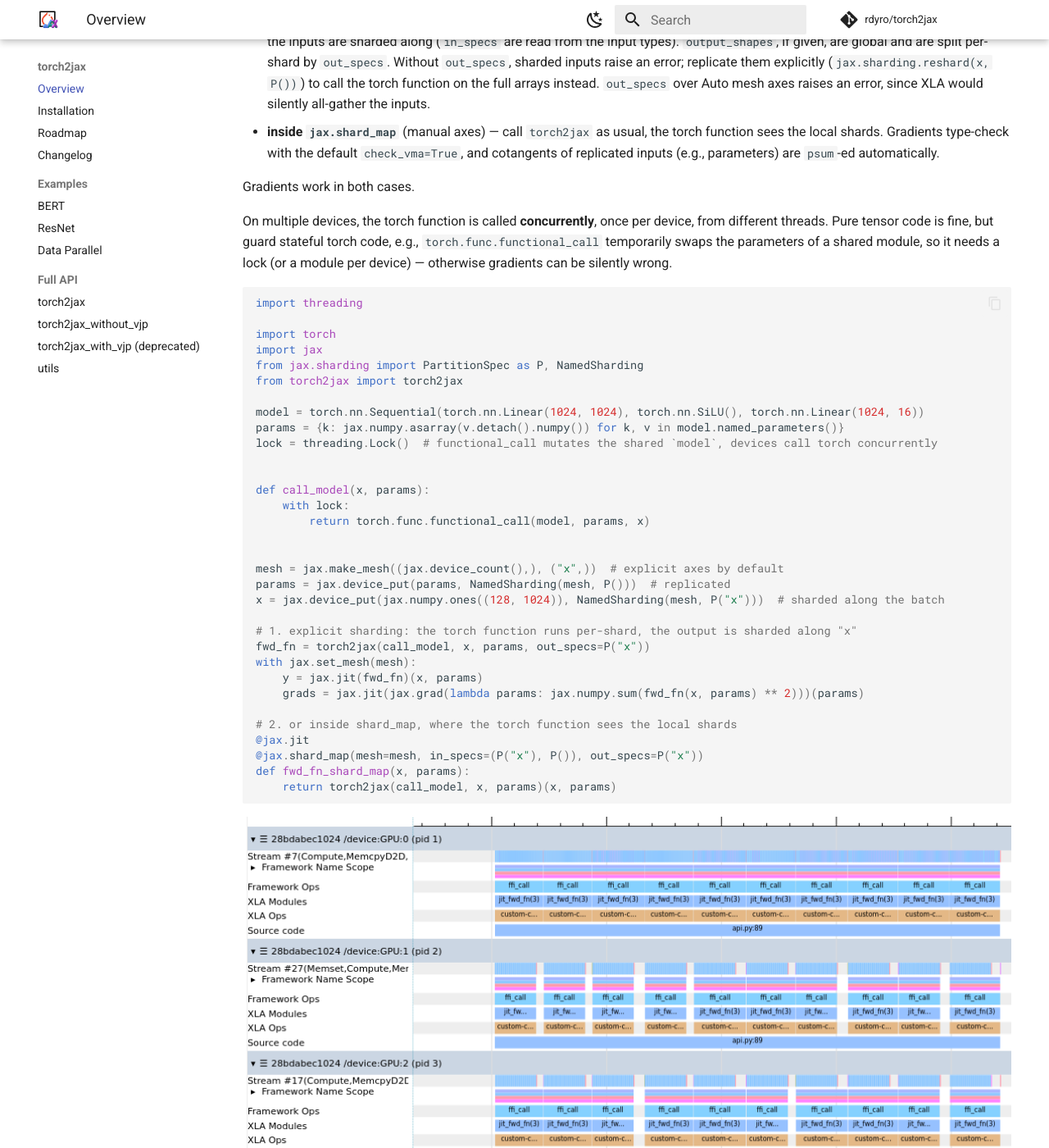
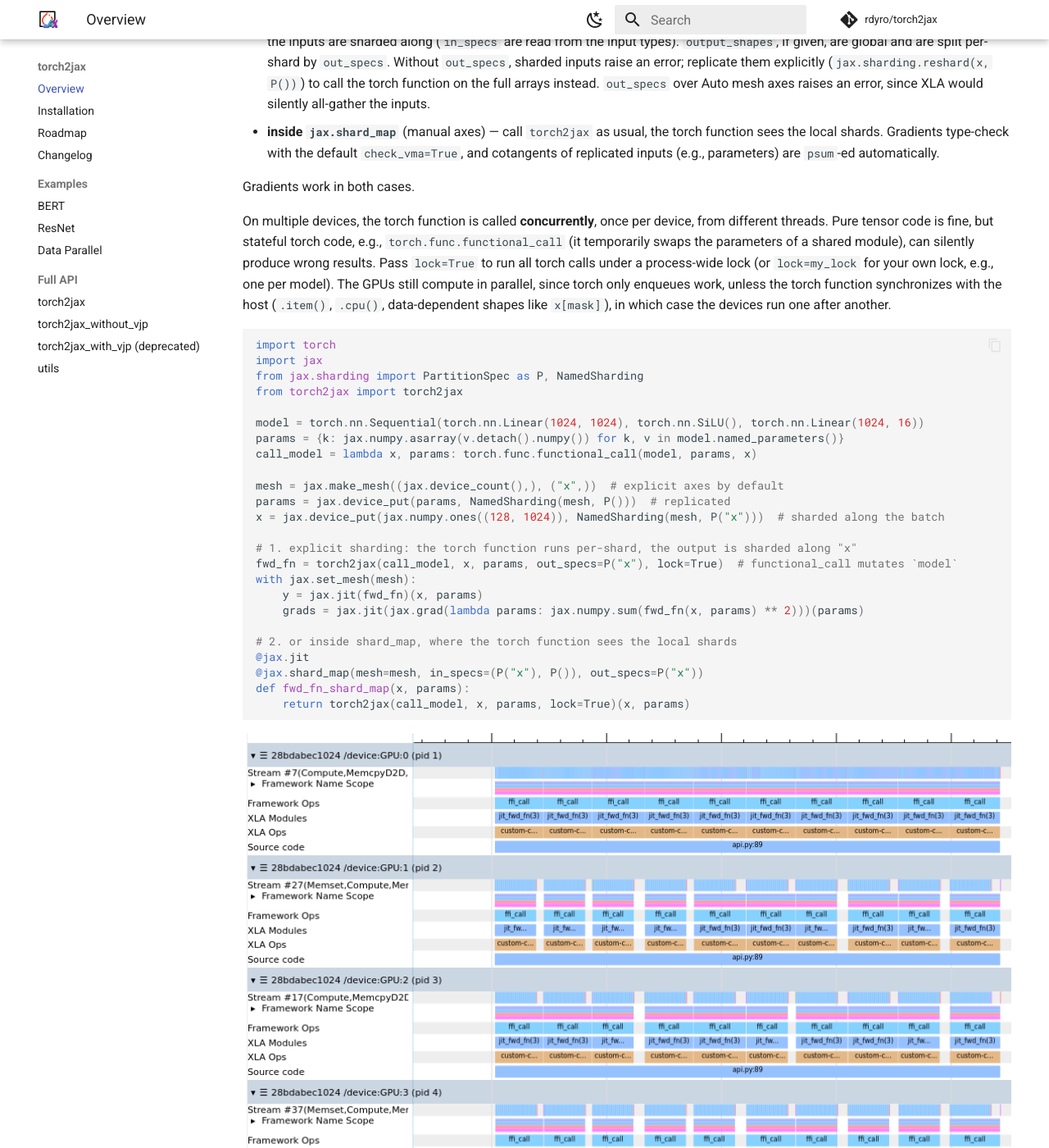
Before and after one commit to rdyro/torch2jax, an MkDocs documentation site: the page built from docs/index.md, in a window 1280 px wide and 1400 px high, scrolled down 3618 px. Shown: the whole window at 82% size. Built offline with MkDocs 1.6.1 and Material for MkDocs 9.7.7, drawn with Linux system fonts in a browser that asks for light colours; comment, search, counter and statistics services are not loaded.

Commit message:
add lock= option: run torch calls under a lock
On multiple devices the torch function is called concurrently (one thread per
device); lock=True runs all torch calls under a process-wide lock (a single
lock, since forward and backward functions may share state), or pass a lock
object, e.g., one per model. Protects stateful torch code such as
functional_call on a shared module. Measured on 2x RTX 4090: 0-3% overhead at
>= 1 ms steps, ~2x only when the torch function syncs with the host inside it.
README example and data-parallel test now use lock=True.

````diff
--- a/docs/index.md
+++ b/docs/index.md
@@ -188,14 +188,16 @@ to JAX, so `torch2jax` **never implicitly all-gathers sharded inputs**:
 Gradients work in both cases.
 
 On multiple devices, the torch function is called **concurrently**, once per
-device, from different threads. Pure tensor code is fine, but guard stateful
-torch code, e.g., `torch.func.functional_call` temporarily swaps the parameters
-of a shared module, so it needs a lock (or a module per device) &mdash; otherwise
-gradients can be silently wrong.
+device, from different threads. Pure tensor code is fine, but stateful torch
+code, e.g., `torch.func.functional_call` (it temporarily swaps the parameters of
+a shared module), can silently produce wrong results. Pass `lock=True` to run
+all torch calls under a process-wide lock (or `lock=my_lock` for your own lock,
+e.g., one per model). The GPUs still compute in parallel, since torch only
+enqueues work, unless the torch function synchronizes with the host (`.item()`,
+`.cpu()`, data-dependent shapes like `x[mask]`), in which case the devices run
+one after another.
 
 ```python
-import threading
-
 import torch
 import jax
 from jax.sharding import PartitionSpec as P, NamedSharding
@@ -203,20 +205,14 @@ from torch2jax import torch2jax
 
 model = torch.nn.Sequential(torch.nn.Linear(1024, 1024), torch.nn.SiLU(), torch.nn.Linear(1024, 16))
 params = {k: jax.numpy.asarray(v.detach().numpy()) for k, v in model.named_parameters()}
-lock = threading.Lock()  # functional_call mutates the shared `model`, devices call torch concurrently
-
-
-def call_model(x, params):
-    with lock:
-        return torch.func.functional_call(model, params, x)
-
+call_model = lambda x, params: torch.func.functional_call(model, params, x)
 
 mesh = jax.make_mesh((jax.device_count(),), ("x",))  # explicit axes by default
 params = jax.device_put(params, NamedSharding(mesh, P()))  # replicated
 x = jax.device_put(jax.numpy.ones((128, 1024)), NamedSharding(mesh, P("x")))  # sharded along the batch
 
 # 1. explicit sharding: the torch function runs per-shard, the output is sharded along "x"
-fwd_fn = torch2jax(call_model, x, params, out_specs=P("x"))
+fwd_fn = torch2jax(call_model, x, params, out_specs=P("x"), lock=True)  # functional_call mutates `model`
 with jax.set_mesh(mesh):
     y = jax.jit(fwd_fn)(x, params)
     grads = jax.jit(jax.grad(lambda params: jax.numpy.sum(fwd_fn(x, params) ** 2)))(params)
@@ -225,7 +221,7 @@ with jax.set_mesh(mesh):
 @jax.jit
 @jax.shard_map(mesh=mesh, in_specs=(P("x"), P()), out_specs=P("x"))
 def fwd_fn_shard_map(x, params):
-    return torch2jax(call_model, x, params)(x, params)
+    return torch2jax(call_model, x, params, lock=True)(x, params)
 ```
 
 <p align="center">
````
Also changed, not shown: README.md (+12 -15 lines), docs/changelog.md (+1 -0 lines), 3 other files.
